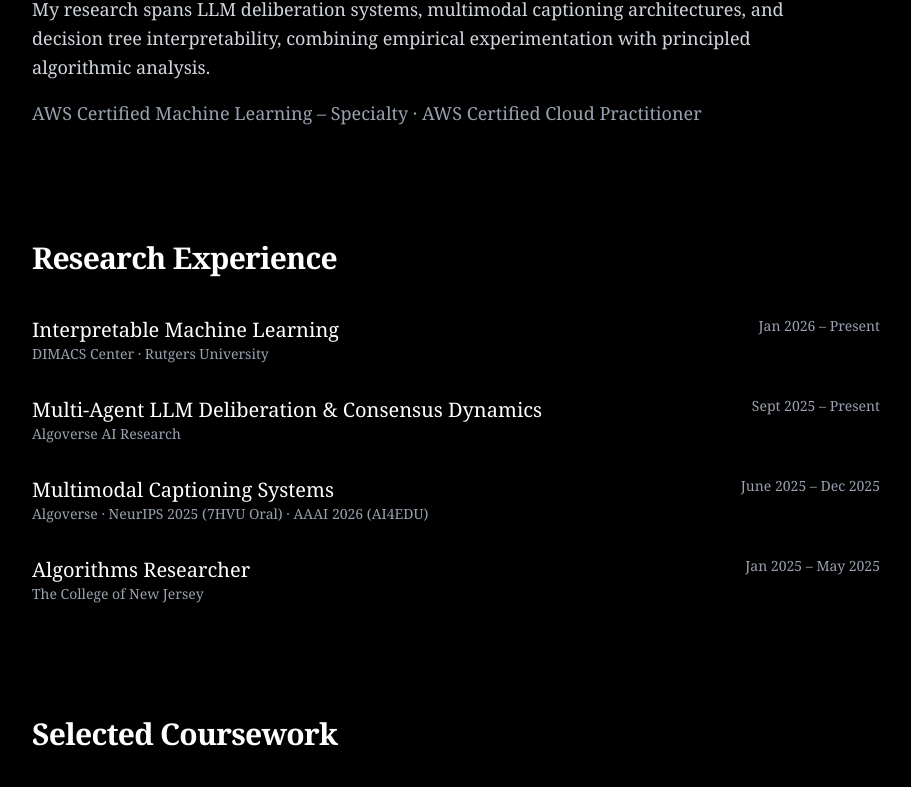
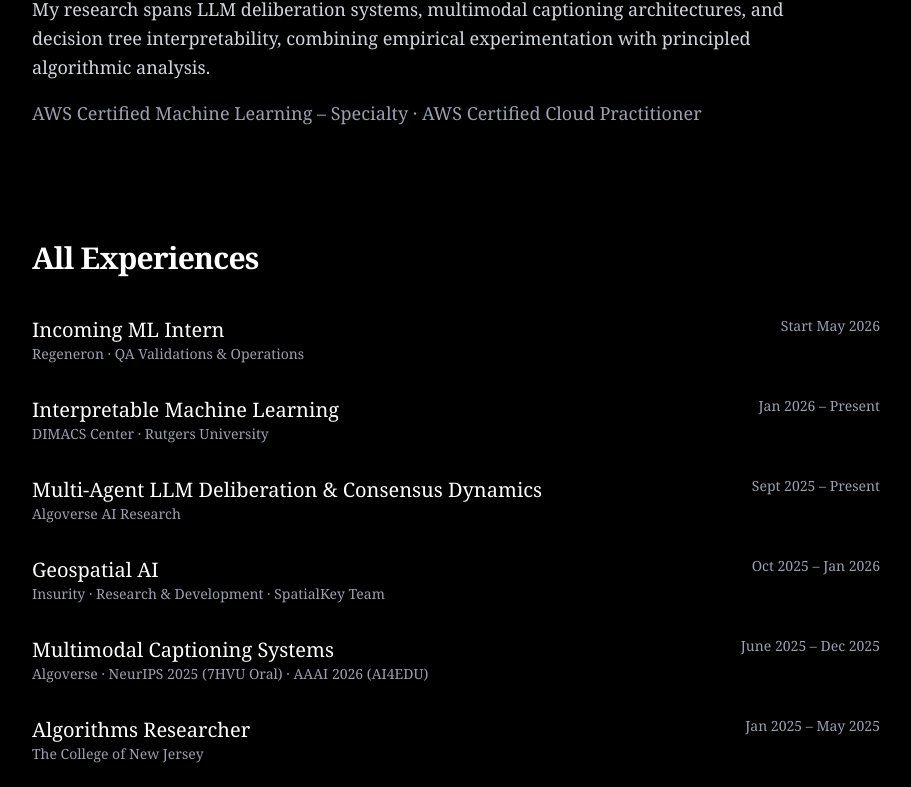
Before and after one commit to priyadp1/Website, a Next.js app in the folder prisha-portfolio/: page / in a window 1280 px wide. Shown: the part 398-1185 px from the top of the page, without its empty margins (184-1095 px from the left). Built offline with nearby package versions, Linux system fonts and the light colour scheme.

Commit message:
Edited homepage

```diff
--- a/prisha-portfolio/src/app/page.tsx
+++ b/prisha-portfolio/src/app/page.tsx
@@ -33,13 +33,28 @@
         </div>
       </section>
 
-      {/* Research Section */}
+      {/* Experiences */}
       <section className="space-y-10">
         <h2 className="text-3xl font-semibold text-white tracking-tight">
-          Research Experience
+          All Experiences
         </h2>
 
         <div className="space-y-8">
+
+          {/* Regeneron */}
+          <div className="flex justify-between items-start">
+            <div>
+              <h3 className="text-xl font-medium text-white">
+                Incoming ML Intern
+              </h3>
+              <p className="text-sm text-gray-400">
+                Regeneron · QA Validations & Operations
+              </p>
+            </div>
+            <span className="text-sm text-gray-400 whitespace-nowrap">
+              Start May 2026
+            </span>
+          </div>
 
           {/* DIMACS */}
           <div className="flex justify-between items-start">
@@ -68,6 +83,21 @@
             </div>
             <span className="text-sm text-gray-400 whitespace-nowrap">
               Sept 2025 – Present
+            </span>
+          </div>
+
+          {/* Multi-Agent */}
+          <div className="flex justify-between items-start">
+            <div>
+              <h3 className="text-xl font-medium text-white">
+                Geospatial AI
+              </h3>
+              <p className="text-sm text-gray-400">
+                Insurity · Research & Development · SpatialKey Team
+              </p>
+            </div>
+            <span className="text-sm text-gray-400 whitespace-nowrap">
+              Oct 2025 – Jan 2026
             </span>
           </div>
 
```
Also changed, not shown: prisha-portfolio/src/app/industry/page.tsx (renamed from prisha-portfolio/src/app/experience/page.tsx).
